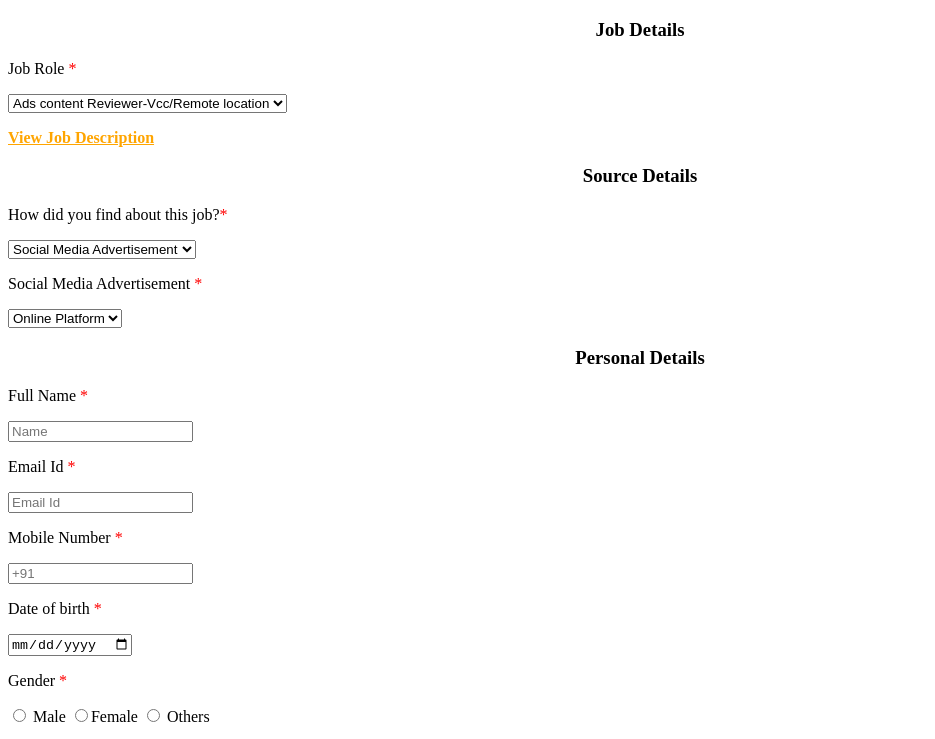
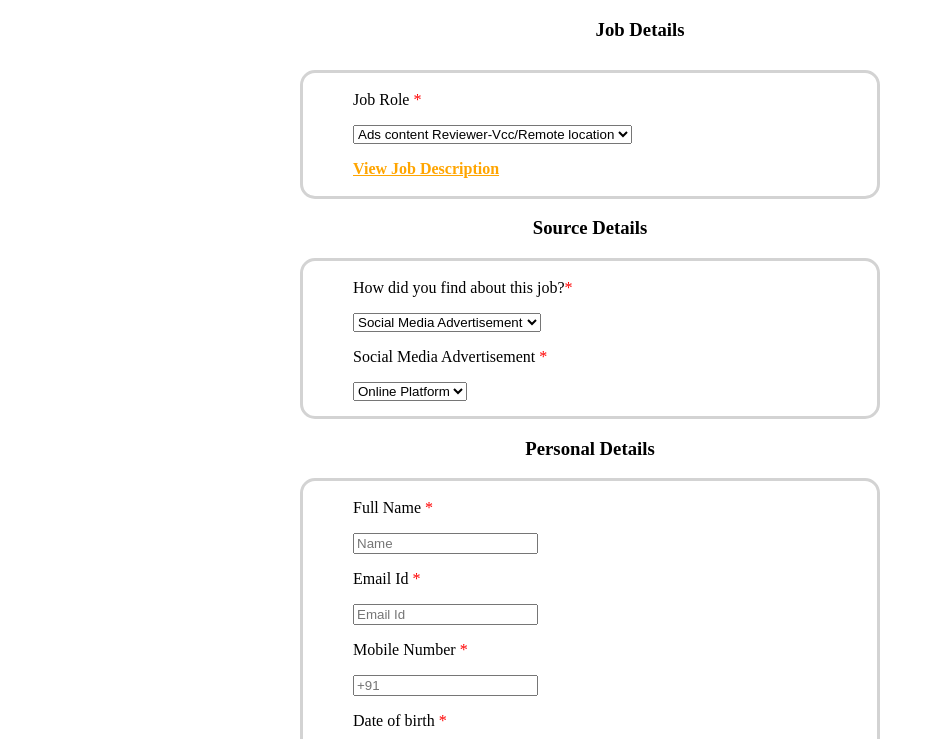
Before and after one commit to Samyuuktha/Registration-Form, a plain HTML site: page index.html in a window 1280 px wide. Shown: the part 61-800 px from the top of the page, without its empty margins (0-935 px from the left). Drawn offline with Linux system fonts and the light colour scheme.

Commit message:
Update index.html

```diff
--- a/index.html
+++ b/index.html
@@ -4,7 +4,7 @@
     <meta charset="UTF-8">
     <meta http-equiv="X-UA-Compatible" content="IE=edge">
     <meta name="viewport" content="width=device-width, initial-scale=1.0">
-    <link rel="stylesheet" href="amazon.css">
+    <link rel="stylesheet" href="Style.css">
     <title>Amazon Registration form</title>
 </head>
 <body>
```
